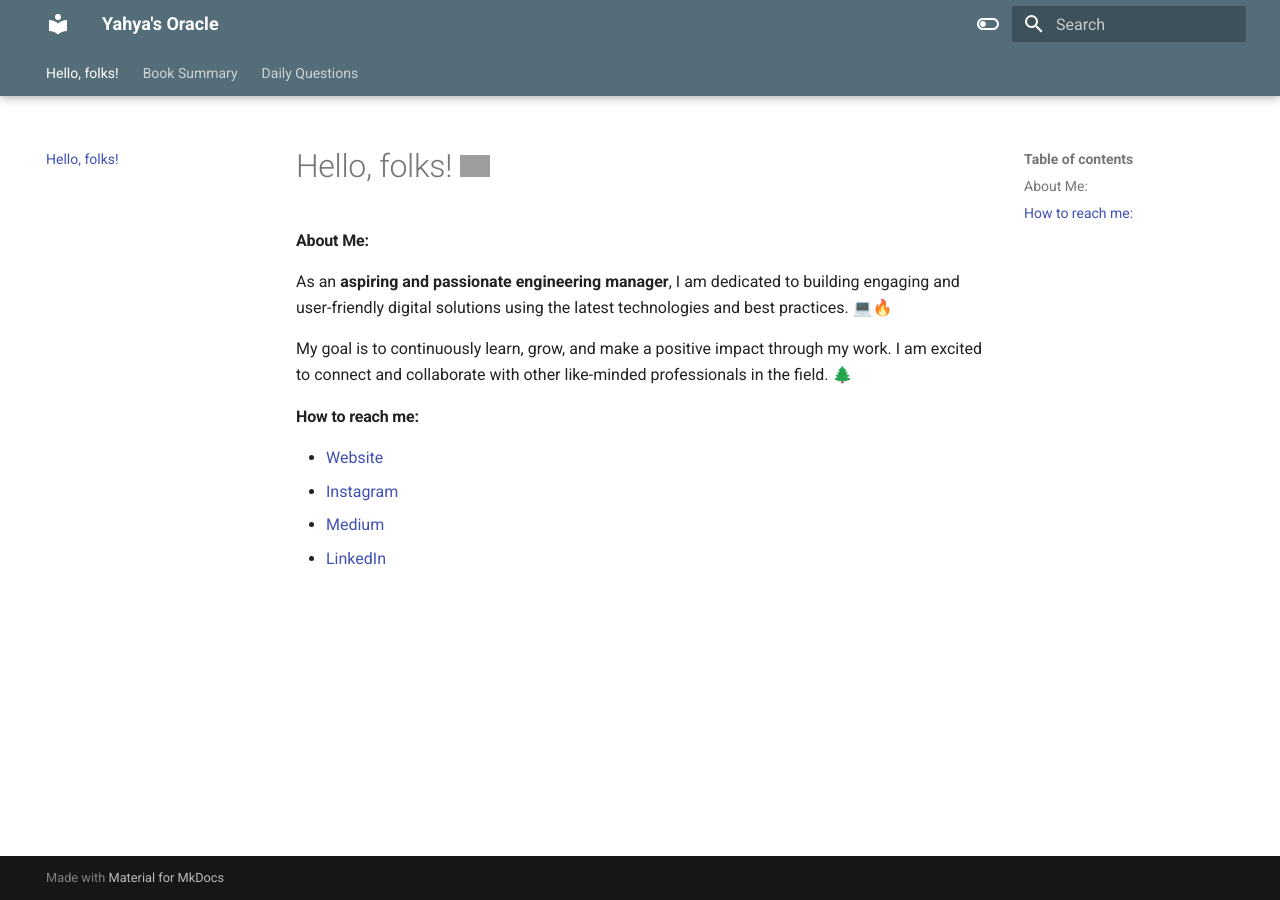
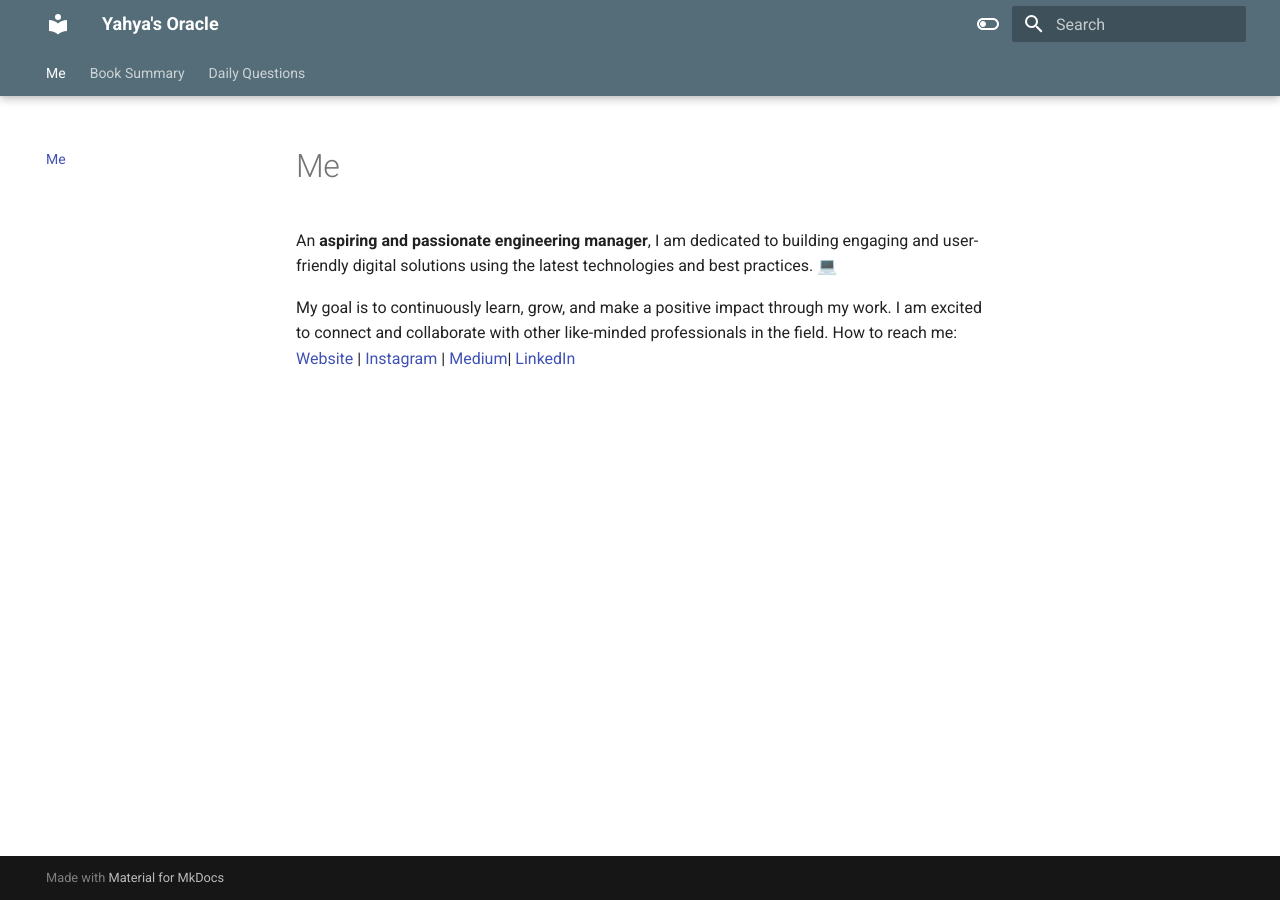
Before and after one commit to yahyaqr/oracle, an MkDocs documentation site: the page built from docs/index.md, in a window 1280 px wide. Built offline with MkDocs 1.6.1 and Material for MkDocs 9.7.7, drawn with Linux system fonts in a browser that asks for light colours; grey boxes are pictures that could not be loaded.

Commit message:
vault backup: 2024-03-12 01:02:11

```diff
--- a/docs/index.md
+++ b/docs/index.md
@@ -1,13 +1,6 @@
-# Hello, folks! <img src="https://raw.githubusercontent.com/MartinHeinz/MartinHeinz/master/wave.gif" width="30px">
+# Me
 
-#### About Me:
+An **aspiring and passionate engineering manager**, I am dedicated to building engaging and user-friendly digital solutions using the latest technologies and best practices. 💻
 
-As an **aspiring and passionate engineering manager**, I am dedicated to building engaging and user-friendly digital solutions using the latest technologies and best practices. 💻🔥
-
-My goal is to continuously learn, grow, and make a positive impact through my work. I am excited to connect and collaborate with other like-minded professionals in the field. 🌲
-
-#### How to reach me:
- - [Website](https://yahyaqr.github.com/)
- - [Instagram](https://www.instagram.com/yahyaqr/?hl=id)
- - [Medium](https://medium.com/@yahyaqr)
- - [LinkedIn](https://www.linkedin.com/in/yahya-aqrom/)
+My goal is to continuously learn, grow, and make a positive impact through my work. I am excited to connect and collaborate with other like-minded professionals in the field.
+How to reach me: [Website](https://yahyaqr.github.com/) | [Instagram](https://www.instagram.com/yahyaqr/?hl=id) | [Medium](https://medium.com/@yahyaqr)| [LinkedIn](https://www.linkedin.com/in/yahya-aqrom/)
```
Also changed, not shown: docs/.obsidian/workspace.json.
